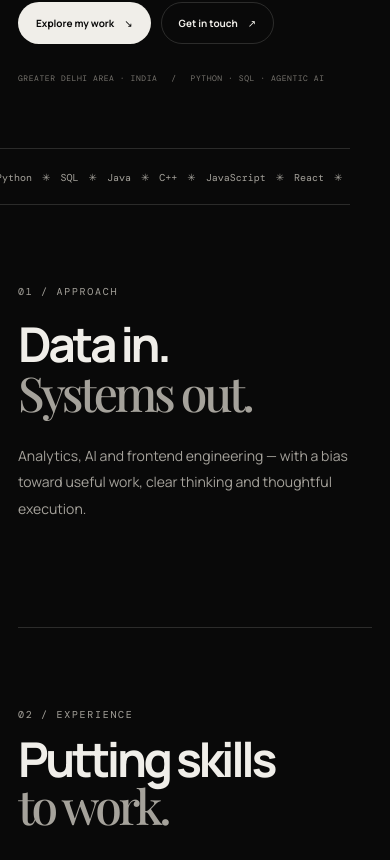
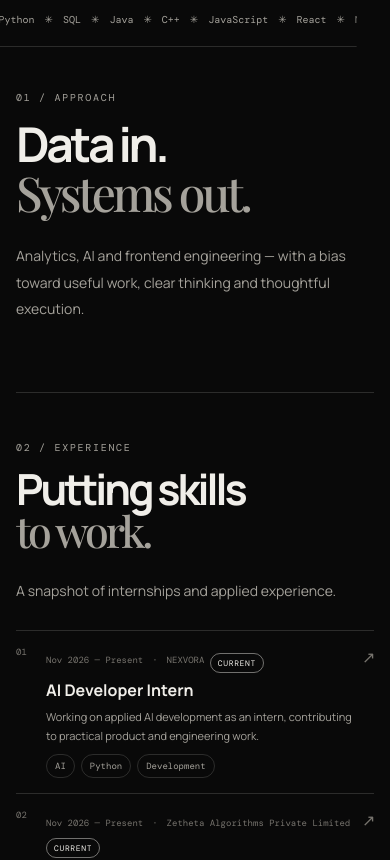
Before and after one commit to pranav1237/portfolio, a React (Vite) app: page / in a window 390 px wide. Shown: the part 986-1846 px from the top of the page. Built offline with nearby package versions, Linux system fonts and the light colour scheme; no server answers; a web font is replaced by a local one.

Commit message:
Tighten mobile vertical spacing and scrolling layout (#4)

```diff
--- a/src/styles.css
+++ b/src/styles.css
@@ -131,3 +131,52 @@ section{scroll-margin-top:100px}
 .sync-note{color:var(--muted);font:10px 'DM Mono',monospace;line-height:1.7;margin:12px 0}
 .project footer{gap:12px;flex-wrap:wrap}
 @media(max-width:480px){.project-toolbar{align-items:flex-start}.sync-button{margin-bottom:8px}}
+
+
+/* Compact mobile rhythm: prevent oversized blank intervals while scrolling */
+@media (max-width: 800px) {
+  .hero { min-height: 0; padding: 28px 0 42px; gap: 22px; }
+  .portrait { height: min(54svh, 500px); min-height: 300px; }
+  .intro { padding: 54px 0; gap: 16px; }
+  .section { padding: 58px 0; }
+  .section header { margin-bottom: 26px; }
+  .role { padding: 18px 4px; gap: 10px; }
+  .role h3 { font-size: 18px; margin: 7px 0; line-height: 1.35; }
+  .role p { line-height: 1.65; }
+  .tags { margin-top: 9px; gap: 6px; }
+  .tags span { padding: 5px 8px; }
+  .project { min-height: 0; padding: 19px; }
+  .project h3 { margin: 10px 0 6px; }
+  .project p { margin: 8px 0 14px; }
+  .skills { gap: 7px; }
+  .skills span { padding: 9px 11px; }
+  .about > div { padding: 18px; }
+  .contact { padding: 54px 0; gap: 22px; }
+  .site-footer { padding-top: 18px; padding-bottom: 18px; }
+}
+@media (max-width: 480px) {
+  main { padding-left: 16px; padding-right: 16px; }
+  .hero { padding-top: 20px; padding-bottom: 34px; gap: 18px; }
+  .portrait { height: 48svh; min-height: 270px; max-height: 390px; }
+  .intro { padding: 44px 0; }
+  .section { padding: 48px 0; }
+  .section header { margin-bottom: 20px; }
+  .section h2 { font-size: clamp(40px, 11vw, 48px); }
+  .role { grid-template-columns: 22px minmax(0, 1fr) 12px; padding: 15px 0; gap: 8px; }
+  .role > div > label { line-height: 1.8; }
+  .role-status { margin: 5px 0 0; }
+  .role h3 { font-size: 16px; }
+  .role p { font-size: 11px; }
+  .project { padding: 16px; }
+  .project h3 { font-size: 21px; }
+  .certificate { padding: 19px; }
+  .certificate h3 { font-size: 19px; margin: 14px 0 7px; }
+  .certificate-featured { grid-column: auto; }
+  .linkedin-card { margin-top: 20px; padding: 16px; }
+  .contact { padding: 46px 0; }
+  .contact-links { gap: 7px; }
+}
+/* Keep motion transforms from creating apparent spacing on small screens. */
+@media (max-width: 800px) and (prefers-reduced-motion: no-preference) {
+  .ticker { animation-duration: 70s; }
+}
```
